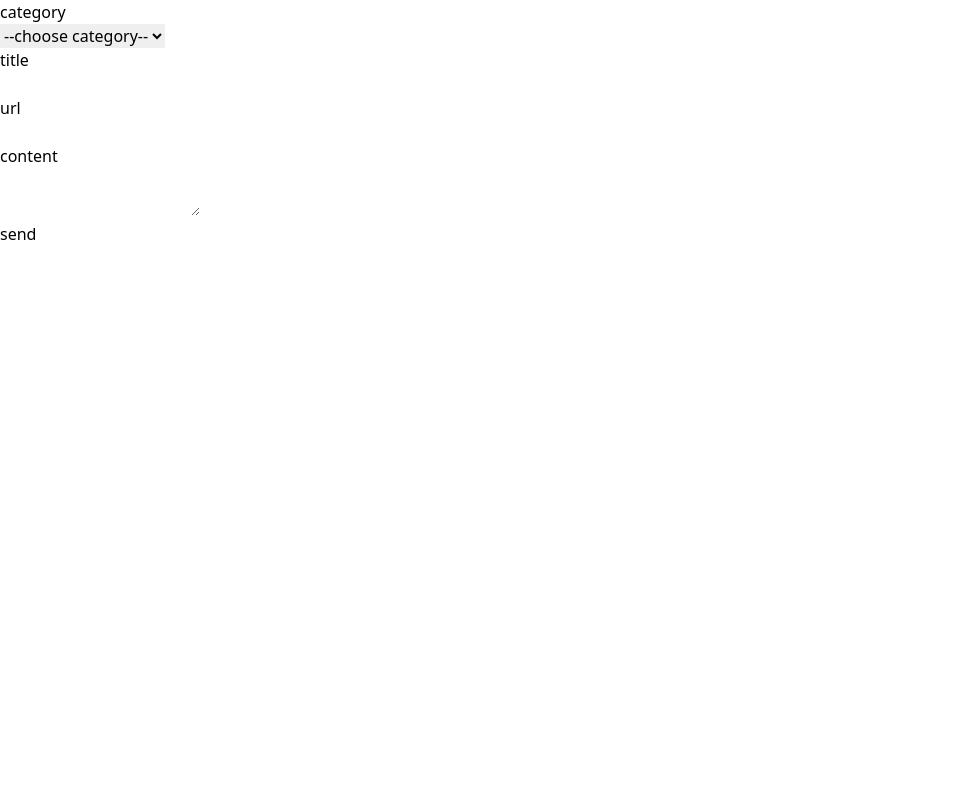
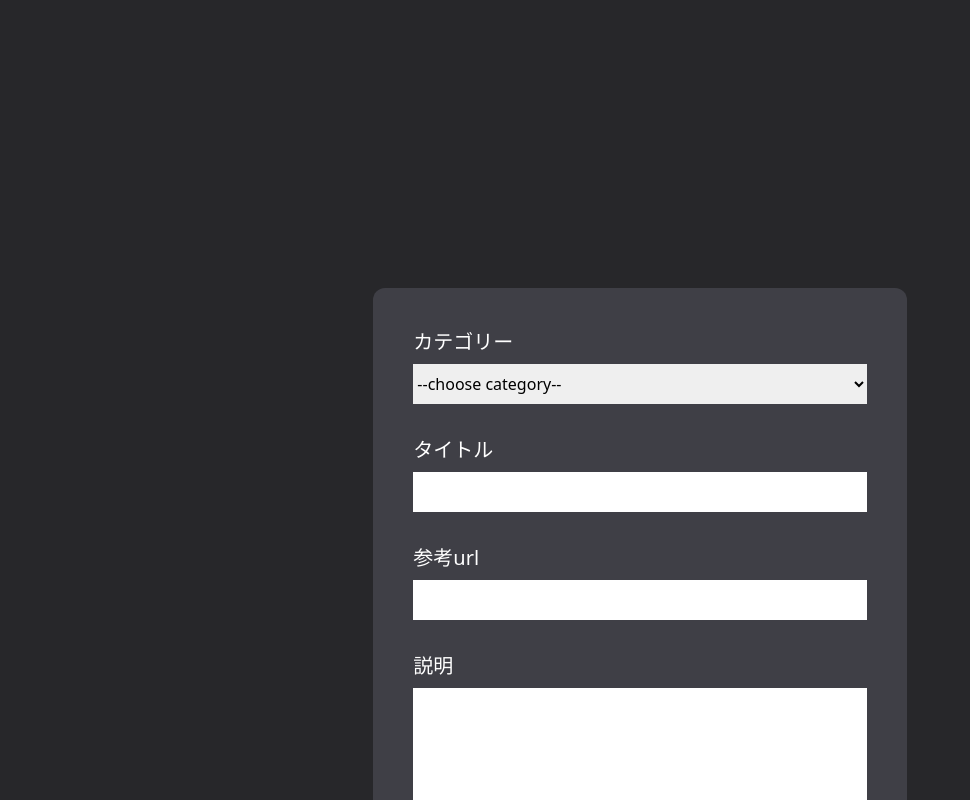
Before and after one commit to komosyu4649/wanion, a Next.js app: page /post in a window 1280 px wide. Shown: the top 800 px of the page, without its empty margins (0-970 px from the left). Built offline with nearby package versions, Linux system fonts and the light colour scheme.

Commit message:
update: style

```diff
--- /dev/null
+++ b/components/Layout.tsx
@@ -0,0 +1,14 @@
+import React, { FC, ReactNode } from 'react';
+
+type Props = {
+  title: string;
+  children: ReactNode;
+};
+
+export const Layout: FC<Props> = ({ children, title = 'wanion' }) => {
+  return (
+    <div className="flex justify-center bg-zinc-800 py-72">
+      <main className="w-5/12">{children}</main>
+    </div>
+  );
+};
--- a/components/PostForm.tsx
+++ b/components/PostForm.tsx
@@ -1,5 +1,6 @@
 import { useRouter } from 'next/router';
 import React, { useEffect, useState } from 'react';
+import { Layout } from './Layout';
 
 export const PostForm = () => {
   const [title, setTitle] = useState('');
@@ -65,50 +66,65 @@ export const PostForm = () => {
   };
 
   return (
-    <div>
-      <form onSubmit={(e) => handleSubmit(e)} action="" method="POST" className="">
+    <Layout title="form">
+      <form onSubmit={(e) => handleSubmit(e)} action="" method="POST" className="rounded-xl bg-zinc-700 p-10">
         {/*  */}
-        <div className="">
-          <label htmlFor="category">category</label>
-        </div>
-        {/* <div className="">
-          <input
-            onChange={(e) => setCategories(e.target.value)}
-            name="categories"
-            id="categories"
-            type="text"
-            className=""
-          />
-        </div> */}
-        <select name="category" id="category" onChange={(e) => setCategory(e.target.value)}>
-          <option value="">--choose category--</option>
-          <option value="JOBCHANGE">転職</option>
-          <option value="INVEST">投資</option>
-        </select>
-        {/*  */}
-        <div className="">
-          <label htmlFor="title">title</label>
-        </div>
-        <div className="">
-          <input onChange={(e) => setTitle(e.target.value)} name="title" id="title" type="text" className="" />
+        <div className="flex flex-col">
+          <label className="text-xl text-white" htmlFor="category">
+            カテゴリー
+          </label>
+          <select className="mt-2 h-10" name="category" id="category" onChange={(e) => setCategory(e.target.value)}>
+            <option value="">--choose category--</option>
+            <option value="JOBCHANGE">転職</option>
+            <option value="INVEST">投資</option>
+          </select>
         </div>
         {/*  */}
-        <div className="">
-          <label htmlFor="url">url</label>
-        </div>
-        <div className="">
-          <input onChange={(e) => setUrl(e.target.value)} name="url" id="url" type="text" className="" />
+        <div className="mt-8">
+          <label className="text-xl text-white" htmlFor="title">
+            タイトル
+          </label>
+          <div className="mt-2">
+            <input
+              onChange={(e) => setTitle(e.target.value)}
+              name="title"
+              id="title"
+              type="text"
+              className="h-10 w-full p-3"
+            />
+          </div>
         </div>
         {/*  */}
-        <div className="">
-          <label htmlFor="content">content</label>
+        <div className="mt-8">
+          <label className="text-xl text-white" htmlFor="url">
+            参考url
+          </label>
         </div>
-        <div className="">
-          <textarea onChange={(e) => setContent(e.target.value)} name="content" id="content" className="" />
+        <div className="mt-2">
+          <input onChange={(e) => setUrl(e.target.value)} name="url" id="url" type="text" className="h-10 w-full p-3" />
         </div>
         {/*  */}
-        <button type="submit">send</button>
+        <div className="mt-8">
+          <label className="text-xl text-white" htmlFor="content">
+            説明
+          </label>
+        </div>
+        <div className="mt-2">
+          <textarea
+            onChange={(e) => setContent(e.target.value)}
+            name="content"
+            id="content"
+            className="h-48 w-full p-3"
+          />
+        </div>
+        {/*  */}
+        <button
+          className="mt-12 ml-auto mr-auto flex w-64 justify-center bg-yellow-600 px-8 py-4 text-xl text-white"
+          type="submit"
+        >
+          投稿する
+        </button>
       </form>
-    </div>
+    </Layout>
   );
 };
--- a/components/PostItem.tsx
+++ b/components/PostItem.tsx
@@ -2,15 +2,13 @@ import React from 'react';
 import { postType } from '../type';
 
 const PostItem = ({ post }: { post: postType }) => {
-  // console.log(post);
+  console.log(post.category);
   return (
-    <li key={post.id} className="">
-      <div className="rounded-xl bg-zinc-800 p-10 text-white">
-        <span className="text-base text-amber-300">{post.category}</span>
-        <h2 className="mt-2 mb-4 text-2xl font-bold">{post.title}</h2>
-        <p className="text-base">情報もと：{post.url}</p>
-        <p className="mt-6 whitespace-pre-wrap text-base">{post.content}</p>
-      </div>
+    <li key={post.id} className="relative rounded-xl bg-zinc-700 p-10 text-white">
+      <span className="absolute -top-4 left-2 rounded-full bg-yellow-600 px-4 py-2 text-base">{post.category}</span>
+      <h2 className="mt-2 mb-4 text-2xl font-bold">{post.title}</h2>
+      <p className="text-base">情報もと：{post.url}</p>
+      <p className="mt-6 whitespace-pre-wrap text-base">{post.content}</p>
     </li>
   );
 };
--- a/components/Timeline.tsx
+++ b/components/Timeline.tsx
@@ -4,13 +4,11 @@ import PostItem from './PostItem';
 
 const Timeline = ({ posts }: allPostsType) => {
   return (
-    <div className="w-5/12">
-      <ul className="grid gap-y-6">
-        {posts.map((post: postType) => (
-          <PostItem post={post} />
-        ))}
-      </ul>
-    </div>
+    <ul className="grid gap-y-12">
+      {posts.map((post: postType) => (
+        <PostItem post={post} />
+      ))}
+    </ul>
   );
 };
 
--- a/pages/api/post.ts
+++ b/pages/api/post.ts
@@ -12,6 +12,7 @@ export default async function handler(req: NextApiRequest, res: NextApiResponse)
 }
 
 async function addPost(req: NextApiRequest, res: NextApiResponse) {
+  console.log(req.body);
   const { title, url, content, category } = req.body;
   try {
     const newEntry = await prisma.post.create({
--- a/pages/index.tsx
+++ b/pages/index.tsx
@@ -2,13 +2,13 @@ import { GetServerSideProps, NextPage } from 'next';
 import prisma from '../lib/prisma';
 import Timeline from '../components/Timeline';
 import { allPostsType } from '../type';
+import { Layout } from '../components/Layout';
 
 const Home: NextPage<allPostsType> = ({ posts }: allPostsType) => {
-  console.log(posts);
   return (
-    <div className="flex justify-center">
+    <Layout title="top">
       <Timeline posts={posts} />
-    </div>
+    </Layout>
   );
 };
 
```
